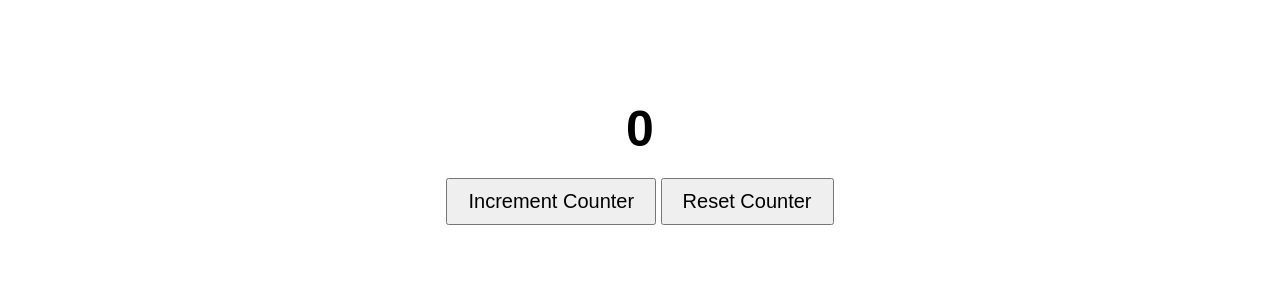
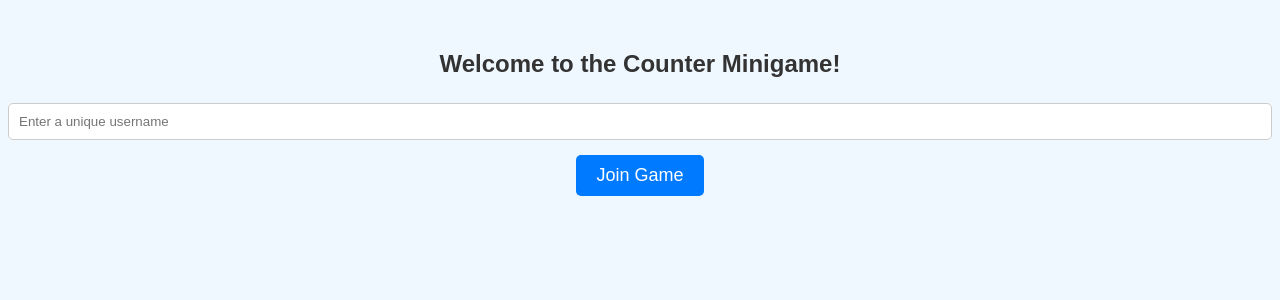
Before and after one commit to gcshane/cloud-computing-demo, a Flask app: page / in a window 1280 px wide. Shown: the top 300 px of the page. Run offline with Flask 3, Linux system fonts and the light colour scheme; some libraries are stand-ins or nearby versions.

Commit message:
minigame

```diff
--- a/app.py
+++ b/app.py
@@ -1,35 +1,70 @@
 from flask import Flask, render_template
-from flask_socketio import SocketIO
+from flask_socketio import SocketIO, emit
 
 app = Flask(__name__)
 socketio = SocketIO(app)
 
-# Initialize the shared counter
-counter = 0
+users = {}  # Stores username and scores
+clicks_enabled = True
+host_password = "securepassword"
 
-@app.route('/')
+
+@app.route("/")
 def index():
-    return render_template('index.html')
+    return render_template("index.html")
 
-# Handle increment button click event
-@socketio.on('increment_counter')
-def handle_increment():
-    global counter
-    counter += 1
-    socketio.emit('update_counter', {'counter': counter})
 
-# Handle reset button click event
-@socketio.on('reset_counter')
-def reset_counter():
-    global counter
-    counter = 0
-    socketio.emit('reset_counter', {'counter': counter})
+@socketio.on("check_username")
+def check_username(data):
+    username = data.get("username")
+    password = data.get("password")
+    if username == "host" and password != host_password:
+        emit("login_error", {"error": "Invalid host password"})
+    else:
+        if username not in users:
+            users[username] = 0
+        users[username] = users.get(username, 0)
+        emit(
+            "login_success",
+            {"leaderboard": get_leaderboard(), "clicks_enabled": clicks_enabled},
+        )
+        emit("update_player_list", {"players": list(users.keys())}, broadcast=True)
 
-# Handle on load event
-@socketio.on('load_counter')
-def load_counter():
-    global counter
-    socketio.emit('load_counter', {'counter': counter})
 
-if __name__ == '__main__':
-    socketio.run(app, host='0.0.0.0', port=8080)
+@socketio.on("increment_counter")
+def increment_counter(data):
+    global clicks_enabled
+    if not clicks_enabled:
+        return
+    username = data.get("username")
+    if username in users:
+        users[username] += 1
+    else:
+        users[username] = 1
+
+    emit("update_leaderboard", {"leaderboard": get_leaderboard()}, broadcast=True)
+
+
+@socketio.on("reset_game")
+def reset_game(data):
+    username = data.get("username")
+    password = data.get("password")
+    if username == "host" and password == host_password:
+        users.clear()
+        emit("update_leaderboard", {"leaderboard": get_leaderboard()}, broadcast=True)
+
+
+@socketio.on("toggle_clicks")
+def toggle_clicks(data):
+    global clicks_enabled
+    username = data.get("username")
+    password = data.get("password")
+    if username == "host" and password == host_password:
+        clicks_enabled = not clicks_enabled
+        emit("clicks_toggled", {"clicks_enabled": clicks_enabled}, broadcast=True)
+
+def get_leaderboard():
+    return sorted(users.items(), key=lambda x: x[1], reverse=True)
+
+if __name__ == "__main__":
+    socketio.run(app, host="0.0.0.0", port=8080, debug=True)
--- /dev/null
+++ b/static/styles.css
@@ -0,0 +1,81 @@
+body {
+  font-family: Arial, sans-serif;
+  text-align: center;
+  margin-top: 50px;
+  background-color: #f0f8ff;
+  color: #333;
+}
+
+button {
+  font-size: 18px;
+  padding: 10px 20px;
+  margin: 5px;
+  border: none;
+  border-radius: 5px;
+  background-color: #007bff;
+  color: white;
+  cursor: pointer;
+  transition: background-color 0.3s;
+}
+
+button:hover {
+  background-color: #0056b3;
+}
+
+h1,
+h2 {
+  margin: 20px 0;
+}
+
+#leaderboard {
+  text-align: left;
+  margin: 20px auto;
+  width: 300px;
+  border: 1px solid #ccc;
+  border-radius: 5px;
+  background-color: #fff;
+  padding: 10px;
+  box-shadow: 0 4px 8px rgba(0, 0, 0, 0.1);
+}
+
+#leaderboard li {
+  list-style: none;
+  margin: 5px 0;
+  padding: 5px;
+  border-bottom: 1px solid #eee;
+}
+
+#leaderboard li:last-child {
+  border-bottom: none;
+}
+
+.host-controls {
+  margin-top: 20px;
+  border: 1px solid #ccc;
+  padding: 15px;
+  border-radius: 5px;
+  background-color: #f9f9f9;
+  box-shadow: 0 4px 8px rgba(0, 0, 0, 0.1);
+  width: 300px;
+  margin: 20px auto;
+}
+
+.host-controls input {
+  padding: 10px;
+  width: calc(100% - 22px);
+  margin-bottom: 10px;
+  border: 1px solid #ccc;
+  border-radius: 5px;
+}
+
+#login-section input {
+  padding: 10px;
+  margin: 5px 0;
+  border: 1px solid #ccc;
+  border-radius: 5px;
+  width: calc(100% - 22px);
+}
+
+#login-section button {
+  margin-top: 10px;
+}
--- a/templates/index.html
+++ b/templates/index.html
@@ -1,51 +1,147 @@
 <!DOCTYPE html>
 <html lang="en">
+
 <head>
     <meta charset="UTF-8">
     <meta name="viewport" content="width=device-width, initial-scale=1.0">
-    <title>Shared Counter</title>
+    <title>Counter Minigame</title>
     <script src="https://cdnjs.cloudflare.com/ajax/libs/socket.io/4.6.1/socket.io.js"></script>
-    <style>
-        body { font-family: Arial, sans-serif; text-align: center; margin-top: 100px; }
-        button { font-size: 20px; padding: 10px 20px; }
-        h1 { font-size: 50px; margin-bottom: 20px; }
-    </style>
+    <link rel="stylesheet" href="/static/styles.css">
 </head>
-<body onload="loadCounter()">
-    <h1 id="counter">0</h1>
-    <button onclick="incrementCounter()">Increment Counter</button>
-    <button onclick="resetCounter()">Reset Counter</button>
+
+<body>
+    <div id="login-section">
+        <h2>Welcome to the Counter Minigame!</h2>
+        <input type="text" id="username" placeholder="Enter a unique username" oninput="checkHostUsername()">
+        <div id="password-container" style="display: none;">
+            <input type="password" id="host-password" placeholder="Enter host password">
+        </div>
+        <button id="join-btn" onclick="checkUsername()">Join Game</button>
+        <p id="login-error" style="color: red;"></p>
+    </div>
+
+    <div id="game-section" style="display: none;">
+        <h1>Leaderboard</h1>
+        <ul id="leaderboard"></ul>
+        <button id="increment-btn" onclick="incrementCounter()">Tap!</button>
+
+        <div id="host-controls" style="display: none;">
+            <h2>Host Controls</h2>
+            <button onclick="resetGame()">Reset Game</button>
+            <button onclick="toggleClicks()" id="toggle-clicks-btn">Disable Clicks</button>
+            <h3>Players Logged In:</h3>
+            <ul id="player-list"></ul>
+        </div>
+
+        <button onclick="logout()">Logout</button>
+    </div>
 
     <script>
         const socket = io();
+        let username = '';
+        let isHost = false;
+        let clicksEnabled = true;
 
-        // Function to send increment event to server
-        function incrementCounter() {
-            socket.emit('increment_counter');
+        function checkHostUsername() {
+            const input = document.getElementById('username').value.trim().toLowerCase();
+            const passwordContainer = document.getElementById('password-container');
+            if (input === 'host') {
+                passwordContainer.style.display = 'block';
+                isHost = true;
+            } else {
+                passwordContainer.style.display = 'none';
+                isHost = false;
+            }
         }
 
-        // Function to send reset event to server
-        function resetCounter() {
-            socket.emit('reset_counter');
+        function checkUsername() {
+            username = document.getElementById('username').value.trim();
+            const password = document.getElementById('host-password')?.value.trim() || '';
+            if (username) {
+                socket.emit('check_username', { username, password });
+            }
         }
 
-        function loadCounter() {
-            socket.emit('load_counter')
+        function incrementCounter() {
+            if (clicksEnabled) {
+                socket.emit('increment_counter', { username });
+            } else {
+                alert('Clicking is currently disabled!');
+            }
         }
 
-        // Listen for counter updates from the server
-        socket.on('update_counter', (data) => {
-            document.getElementById('counter').textContent = data.counter;
+        function resetGame() {
+            const password = document.getElementById('host-password')?.value.trim() || '';
+            socket.emit('reset_game', { username, password });
+        }
+
+        function toggleClicks() {
+            const password = document.getElementById('host-password')?.value.trim() || '';
+            socket.emit('toggle_clicks', { username, password });
+        }
+
+        function logout() {
+            username = '';
+            isHost = false;
+            document.getElementById('login-section').style.display = 'block';
+            document.getElementById('game-section').style.display = 'none';
+            document.getElementById('username').value = '';
+            document.getElementById('host-password').value = '';
+        }
+
+        // Socket Events
+        socket.on('login_success', (data) => {
+            document.getElementById('login-section').style.display = 'none';
+            document.getElementById('game-section').style.display = 'block';
+            updateLeaderboard(data.leaderboard);
+            clicksEnabled = data.clicks_enabled;
+            if (isHost) {
+                document.getElementById('host-controls').style.display = 'block';
+            } else {
+                document.getElementById('host-controls').style.display = 'none';
+            }
+            updatePlayerList(data.players);
         });
 
-        socket.on('reset_counter', (data) => {
-            document.getElementById('counter').textContent = data.counter;
+        socket.on('update_leaderboard', (data) => {
+            updateLeaderboard(data.leaderboard);
         });
 
-        socket.on('load_counter', (data) => {
-            document.getElementById('counter').textContent = data.counter;
+        socket.on('clicks_toggled', (data) => {
+            clicksEnabled = data.clicks_enabled;
+            document.getElementById('toggle-clicks-btn').textContent = clicksEnabled ? 'Disable Clicks' : 'Enable Clicks';
         });
 
+        function updateLeaderboard(leaderboard) {
+            const leaderboardElement = document.getElementById('leaderboard');
+            leaderboardElement.innerHTML = '';
+            leaderboard.forEach(([user, score], index) => {
+                const li = document.createElement('li');
+                let trophy = '';
+
+                if (index === 0) trophy = ' 🏆';
+                else if (index === 1) trophy = ' 🥈';
+                else if (index === 2) trophy = ' 🥉';
+
+                li.textContent = `${trophy} ${user}: ${score}`;
+                leaderboardElement.appendChild(li);
+            });
+        }
+
+        socket.on('update_player_list', (data) => {
+            updatePlayerList(data.players);
+        });
+
+        function updatePlayerList(players) {
+            const playerListElement = document.getElementById('player-list');
+            playerListElement.innerHTML = '';
+            players.forEach((player) => {
+                const li = document.createElement('li');
+                li.textContent = player;
+                playerListElement.appendChild(li);
+            });
+        }
     </script>
 </body>
+
 </html>
```
